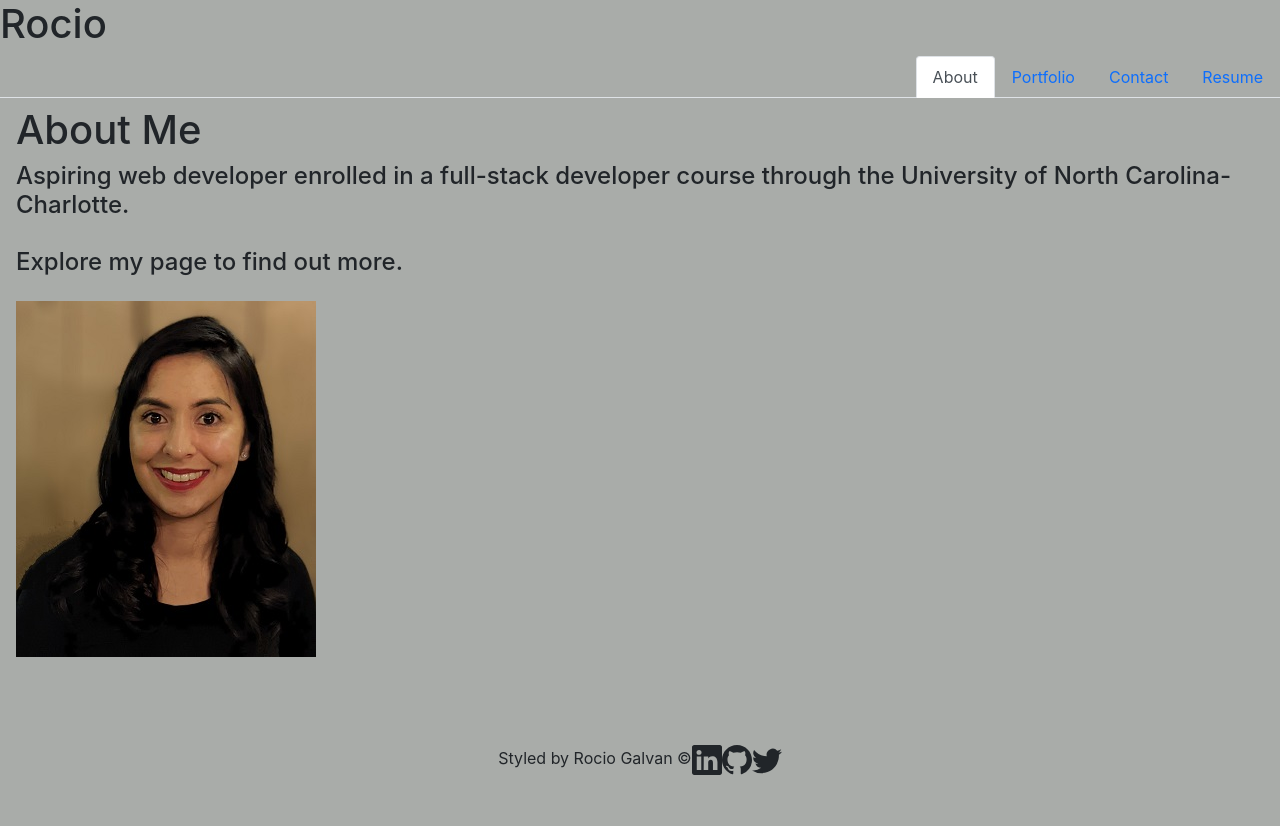
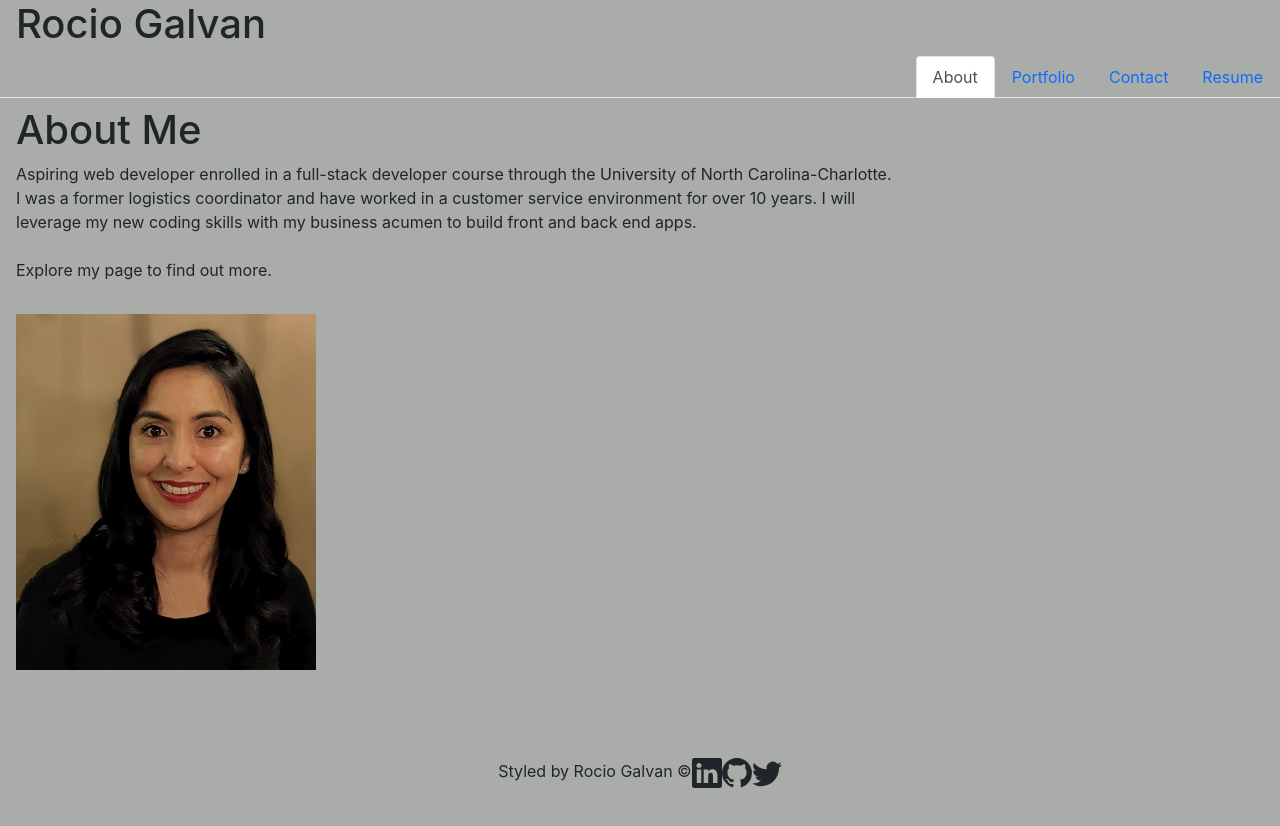
Before and after one commit to Ro-Galvan/rocio-react-portfolio, a React (Create React App) app: page / in a window 1280 px wide. Shown: the top 826 px of the page. Built offline with nearby package versions, Linux system fonts and the light colour scheme.

Commit message:
fixed margins and added content to about me and resume page

```diff
--- a/src/components/NavTabs.js
+++ b/src/components/NavTabs.js
@@ -3,9 +3,10 @@ import React from 'react';
 function NavTabs({ currentPage, handlePageChange }) {
   return (
     // d-flex
-    <header className='row header'>
-      <div className='justify-content-start'>
-        <h1>Rocio</h1>
+    <header className='d-flex row header'>
+      <div className='center-block justify-content-start'>
+        <div>
+          <h1 className="ms-3">Rocio Galvan</h1>
         </div>
         <ul className="nav nav-tabs justify-content-end">
           <li className="nav-item">
@@ -45,6 +46,7 @@ function NavTabs({ currentPage, handlePageChange }) {
             </a>
           </li>
         </ul>
+      </div>
     </header>
   );
 }
--- a/src/components/pages/About.js
+++ b/src/components/pages/About.js
@@ -7,11 +7,15 @@ export default function About() {
 
       <h1 className="mt-2 ms-3">About Me</h1>
       <div className="ms-3">
-        <h4>Aspiring web developer enrolled in a full-stack developer course through the University of North Carolina-Charlotte.
+        <p>Aspiring web developer enrolled in a full-stack developer course through the University of North Carolina-Charlotte.
+        <br />
+        I was a former logistics coordinator and have worked in a customer service environment for over 10 years. I will
+        <br />
+        leverage my new coding skills with my business acumen to build front and back end apps.
         <br />
         <br />
         Explore my page to find out more.
-        </h4>
+        </p>
       </div>
       <div class="column">
         <p>
--- a/src/components/pages/Resume.js
+++ b/src/components/pages/Resume.js
@@ -6,10 +6,14 @@ export default function Resume() {
       <h1 className="mt-2 ms-3">Resume</h1>
       <p className="ms-3">
        Check out my resume! Feel free to reach out with any job opportunities!
-       <br></br>
+       <br />
        I would also love to hear from you so we can collaborate on new project ideas!
-       <br></br>
+       <br />
+       <a className="has-text-grey-dark link-color" href="../assets/developer-resume.pdf" download="resume">Download Resume</a>
+       <br />
+       <br />
        <p> What I've learned so far:
+         <br />
           <ul><strong>
             <li>HTML</li>
             <li>CSS</li>
@@ -23,9 +27,11 @@ export default function Resume() {
             <li>Express.js</li>
             <li>SQL  MySQL2</li>
             <li>Model-View-Controller (MVC)</li>
+            <li>Mongodb</li>
+            <li>React</li>
+            <li>MERN</li>
           </strong></ul>
         </p>
-        <a className="ms-3 has-text-grey-dark link-color" href="../assets/developer-resume.pdf" download="resume">Download Resume</a>
       </p>
     </div>
   );
```
Also changed, not shown: 1 other file (tests, documents, lock files or other folders). Lines whose indentation alone changed are shown as unchanged.
